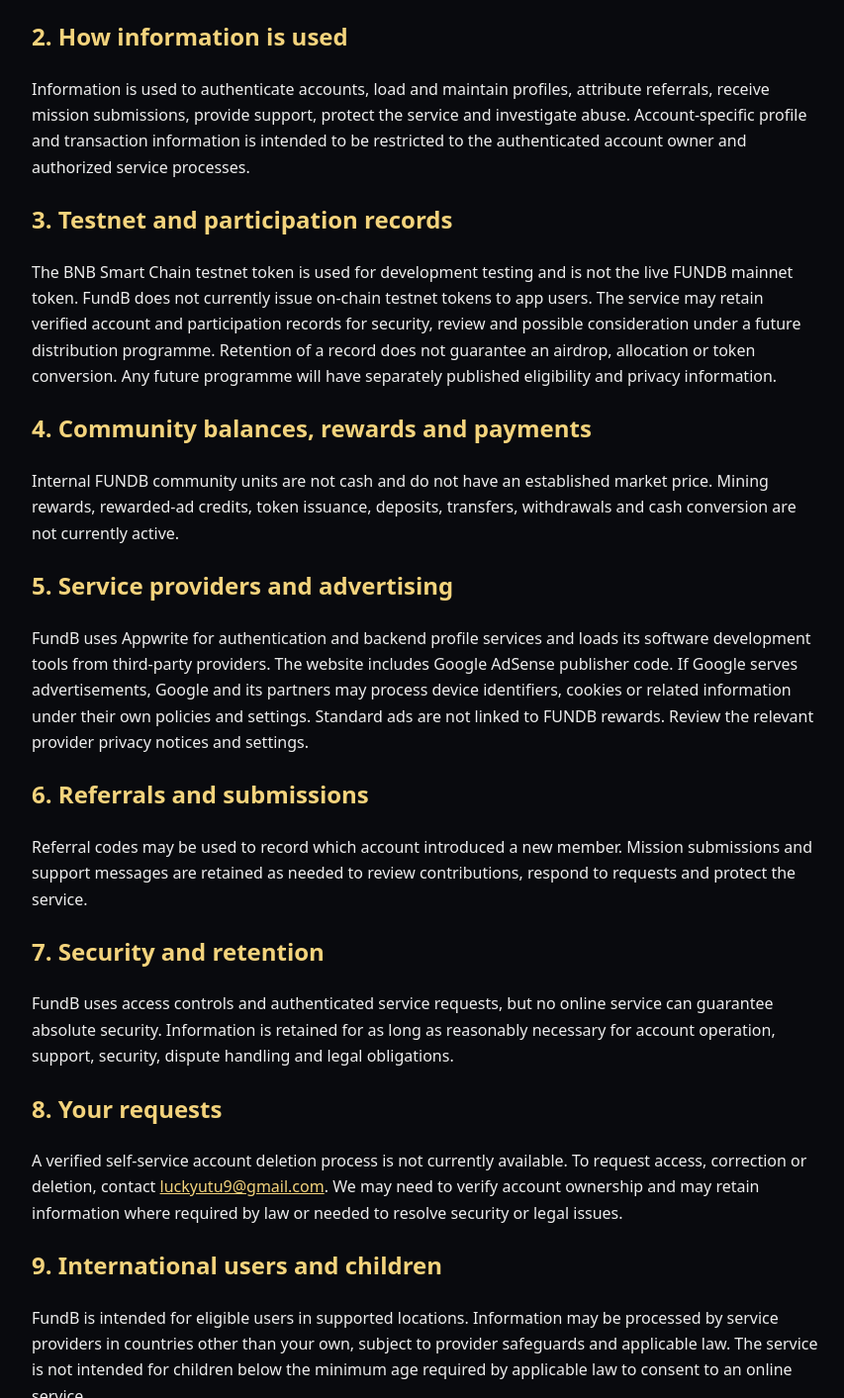
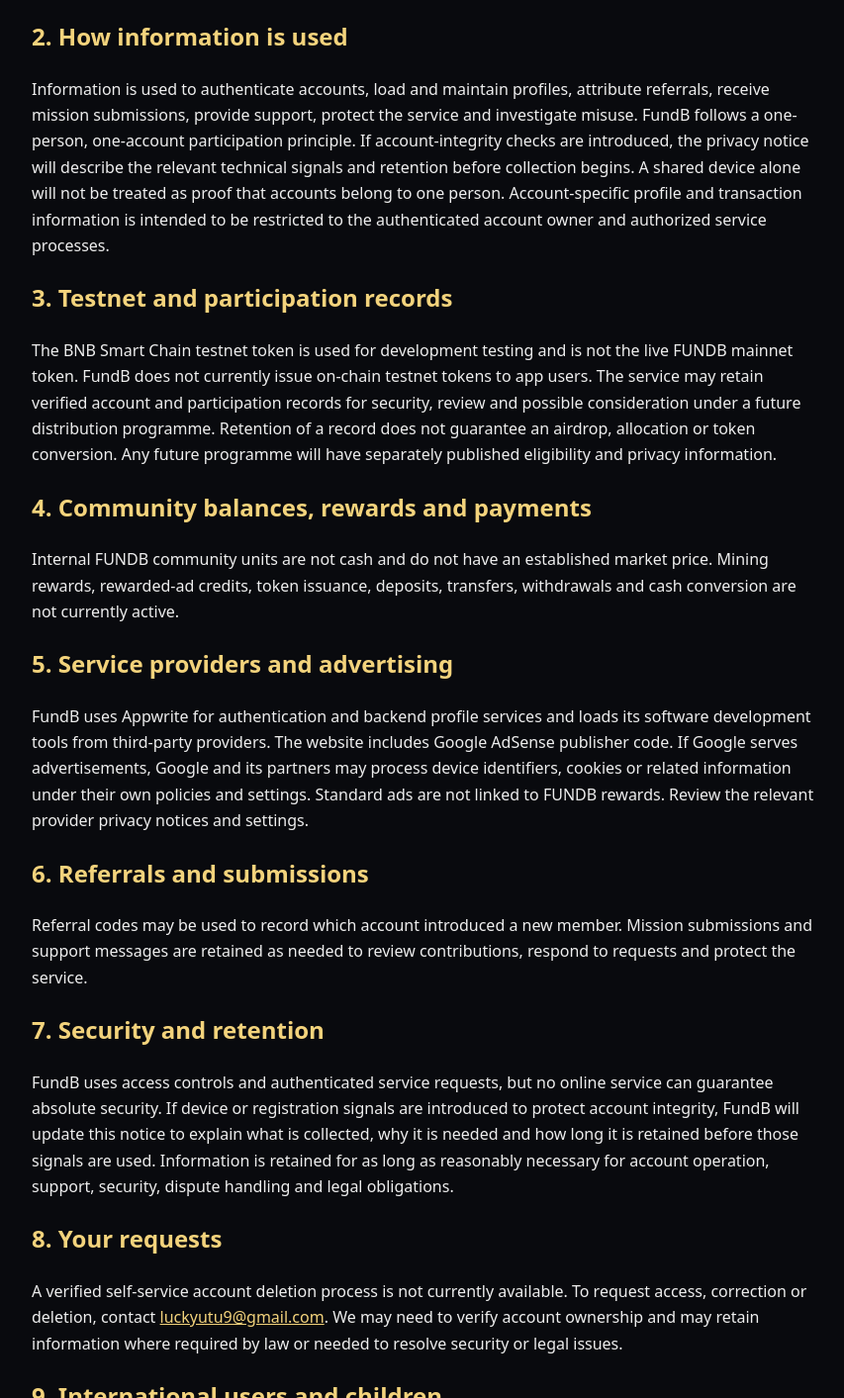
Before and after one commit to From9292/fundb-mining-website, a plain HTML site: page privacy.html in a window 1280 px wide. Shown: the part 443-1856 px from the top of the page at 99% size, without its empty margins (208-1061 px from the left). Drawn offline with Linux system fonts and the light colour scheme.

Commit message:
Clarify privacy safeguards for account integrity checks

```diff
--- a/privacy.html
+++ b/privacy.html
@@ -4,11 +4,11 @@
 <body><h1>FundB Mining & Media — Privacy Notice</h1>
 <p class="notice"><b>About this notice:</b> This document explains the information used by the current FundB service. It is an interim notice, not legal advice or a legal-compliance certification. It should be reviewed and updated as new services and jurisdictions are supported.</p>
 <h2>1. Information we use</h2><p>When you register or sign in, Appwrite authentication processes your email address, account identifier and display name. The FundB profile service may store your account ID, internal community balance, referral code, referral attribution and referral count. If you contact support, we receive the information you choose to include in your message. Technical service logs may contain request and security information needed to operate and protect the platform.</p>
-<h2>2. How information is used</h2><p>Information is used to authenticate accounts, load and maintain profiles, attribute referrals, receive mission submissions, provide support, protect the service and investigate abuse. Account-specific profile and transaction information is intended to be restricted to the authenticated account owner and authorized service processes.</p>
+<h2>2. How information is used</h2><p>Information is used to authenticate accounts, load and maintain profiles, attribute referrals, receive mission submissions, provide support, protect the service and investigate misuse. FundB follows a one-person, one-account participation principle. If account-integrity checks are introduced, the privacy notice will describe the relevant technical signals and retention before collection begins. A shared device alone will not be treated as proof that accounts belong to one person. Account-specific profile and transaction information is intended to be restricted to the authenticated account owner and authorized service processes.</p>
 <h2>3. Testnet and participation records</h2><p>The BNB Smart Chain testnet token is used for development testing and is not the live FUNDB mainnet token. FundB does not currently issue on-chain testnet tokens to app users. The service may retain verified account and participation records for security, review and possible consideration under a future distribution programme. Retention of a record does not guarantee an airdrop, allocation or token conversion. Any future programme will have separately published eligibility and privacy information.</p><h2>4. Community balances, rewards and payments</h2><p>Internal FUNDB community units are not cash and do not have an established market price. Mining rewards, rewarded-ad credits, token issuance, deposits, transfers, withdrawals and cash conversion are not currently active.</p>
 <h2>5. Service providers and advertising</h2><p>FundB uses Appwrite for authentication and backend profile services and loads its software development tools from third-party providers. The website includes Google AdSense publisher code. If Google serves advertisements, Google and its partners may process device identifiers, cookies or related information under their own policies and settings. Standard ads are not linked to FUNDB rewards. Review the relevant provider privacy notices and settings.</p>
 <h2>6. Referrals and submissions</h2><p>Referral codes may be used to record which account introduced a new member. Mission submissions and support messages are retained as needed to review contributions, respond to requests and protect the service.</p>
-<h2>7. Security and retention</h2><p>FundB uses access controls and authenticated service requests, but no online service can guarantee absolute security. Information is retained for as long as reasonably necessary for account operation, support, security, dispute handling and legal obligations.</p>
+<h2>7. Security and retention</h2><p>FundB uses access controls and authenticated service requests, but no online service can guarantee absolute security. If device or registration signals are introduced to protect account integrity, FundB will update this notice to explain what is collected, why it is needed and how long it is retained before those signals are used. Information is retained for as long as reasonably necessary for account operation, support, security, dispute handling and legal obligations.</p>
 <h2>8. Your requests</h2><p>A verified self-service account deletion process is not currently available. To request access, correction or deletion, contact <a href="mailto:luckyutu9@gmail.com">luckyutu9@gmail.com</a>. We may need to verify account ownership and may retain information where required by law or needed to resolve security or legal issues.</p>
 <h2>9. International users and children</h2><p>FundB is intended for eligible users in supported locations. Information may be processed by service providers in countries other than your own, subject to provider safeguards and applicable law. The service is not intended for children below the minimum age required by applicable law to consent to an online service.</p>
 <h2>10. Changes to this notice</h2><p>This notice may be updated as FundB adds services, providers and supported locations. Material changes will be communicated through official FundB channels.</p>
```
